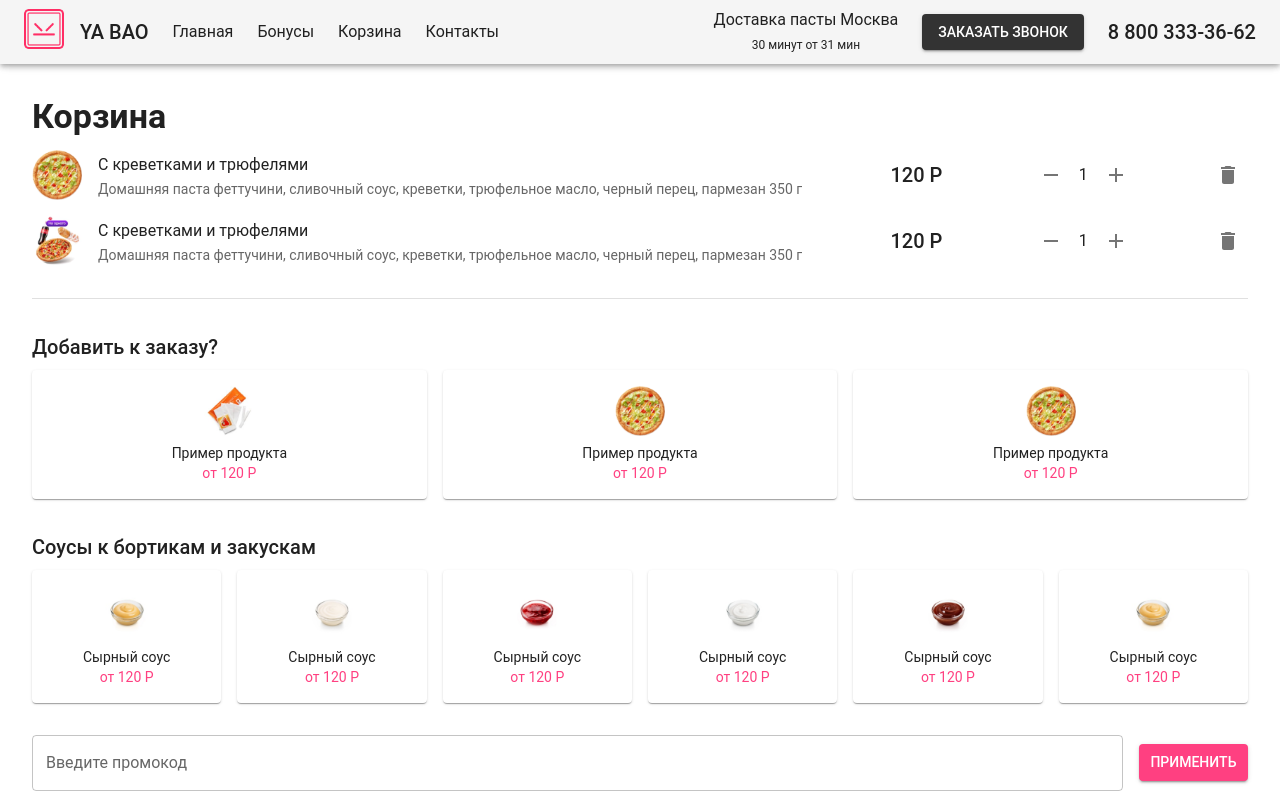
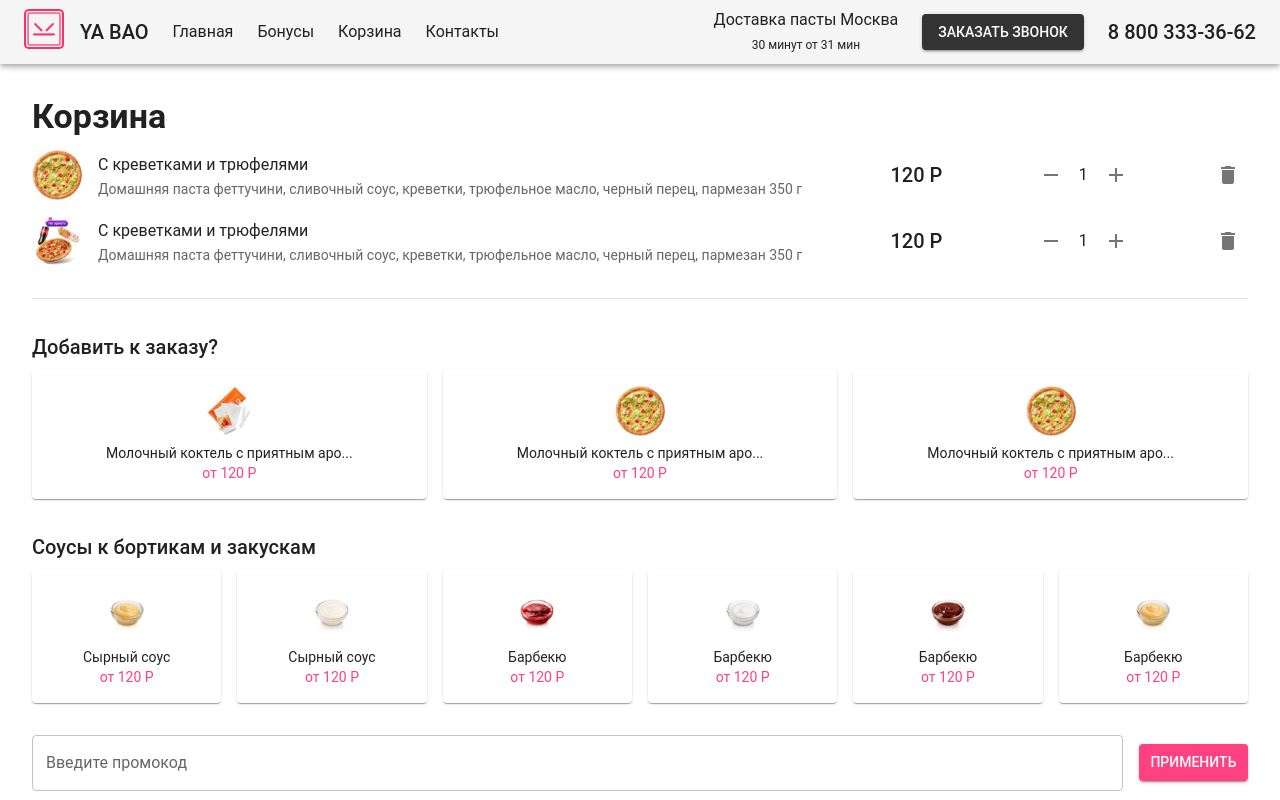
Before and after one commit to saidazimov720/react-19-home, a React (Create React App) app: page /basket in a window 1280 px wide. Shown: the top 800 px of the page. Built offline with nearby package versions, Linux system fonts and the light colour scheme.

Commit message:
last test

```diff
--- a/src/pages/BasketPage.tsx
+++ b/src/pages/BasketPage.tsx
@@ -104,7 +104,7 @@ const Basket: React.FC = () => {
                     <Grid item xs={4} key={suggestion}>
                         <Card sx={{ padding: 2, textAlign: 'center' }}>
                             <img src={suggestion === 1 ? combo2 : suggestion === 2 ? pizza :  pizza2} alt="Suggested Item" width="50" />
-                            <Typography variant="body2">Пример продукта</Typography>
+                            <Typography variant="body2">Молочный коктель с приятным аро...</Typography>
                             <Typography variant="body2" color="primary">от 120 Р</Typography>
                         </Card>
                     </Grid>
@@ -117,7 +117,7 @@ const Basket: React.FC = () => {
                     <Grid item xs={4} sm={2} key={suggestion}>
                         <Card sx={{ padding: 2, textAlign: 'center' }}>
                             <img src={suggestion === 1 ? sous : suggestion === 2 ? sous2 :  suggestion === 3 ? sous3 : suggestion === 4 ? sous4 : suggestion === 5 ? sous5 : sous6} alt="Sauce" width="50" />
-                            <Typography variant="body2">Сырный соус</Typography>
+                            <Typography variant="body2">{cartItems[suggestion - 1]? "Сырный соус": suggestion - 2 ? "Барбекю" : suggestion - 3 ? "Ранч" : suggestion - 4 ? "Сгущёнка" : suggestion - 5 ? "Малиновое варенье" : "Сырный соус}"}</Typography>
                             <Typography variant="body2" color="primary">от 120 Р</Typography>
                         </Card>
                     </Grid>
```
